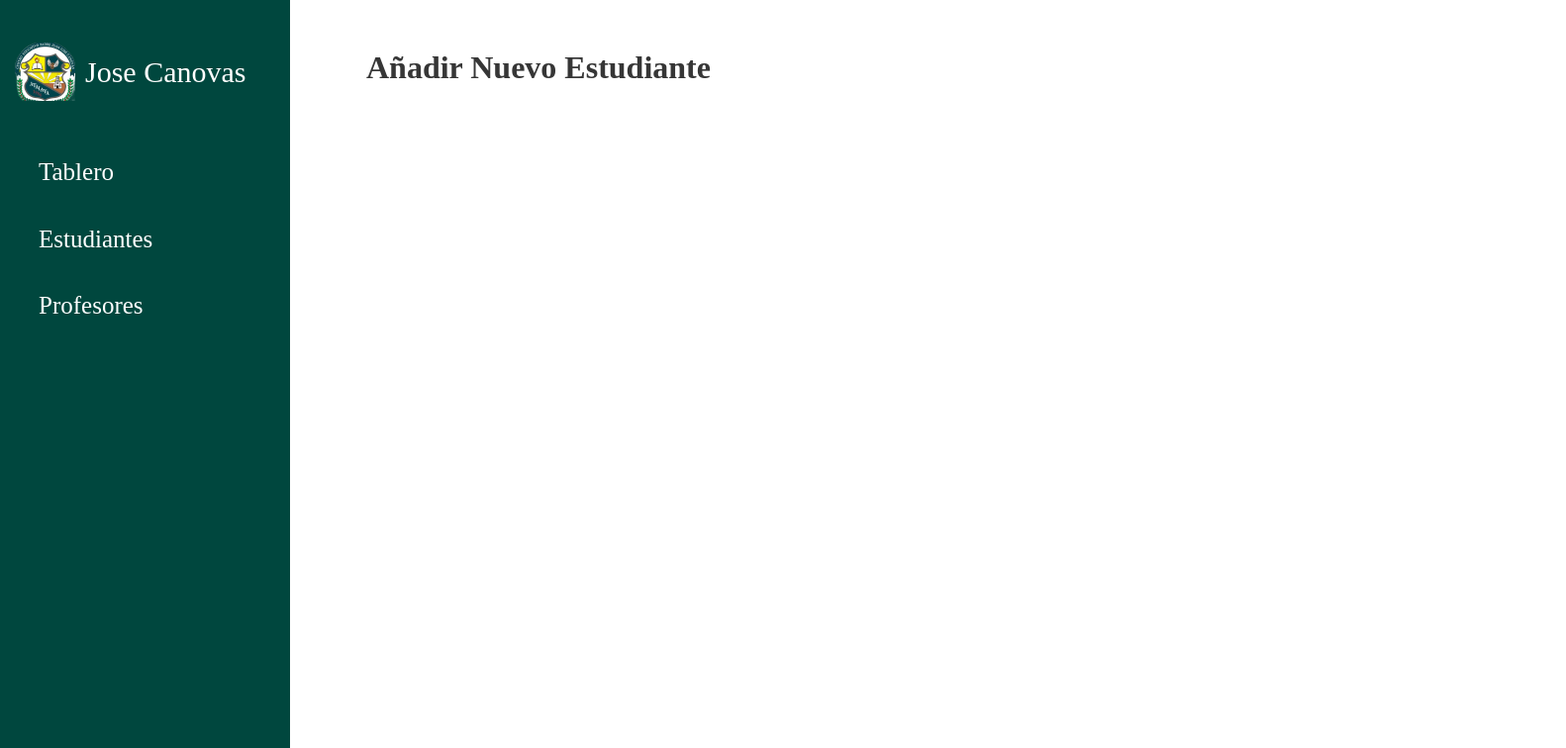
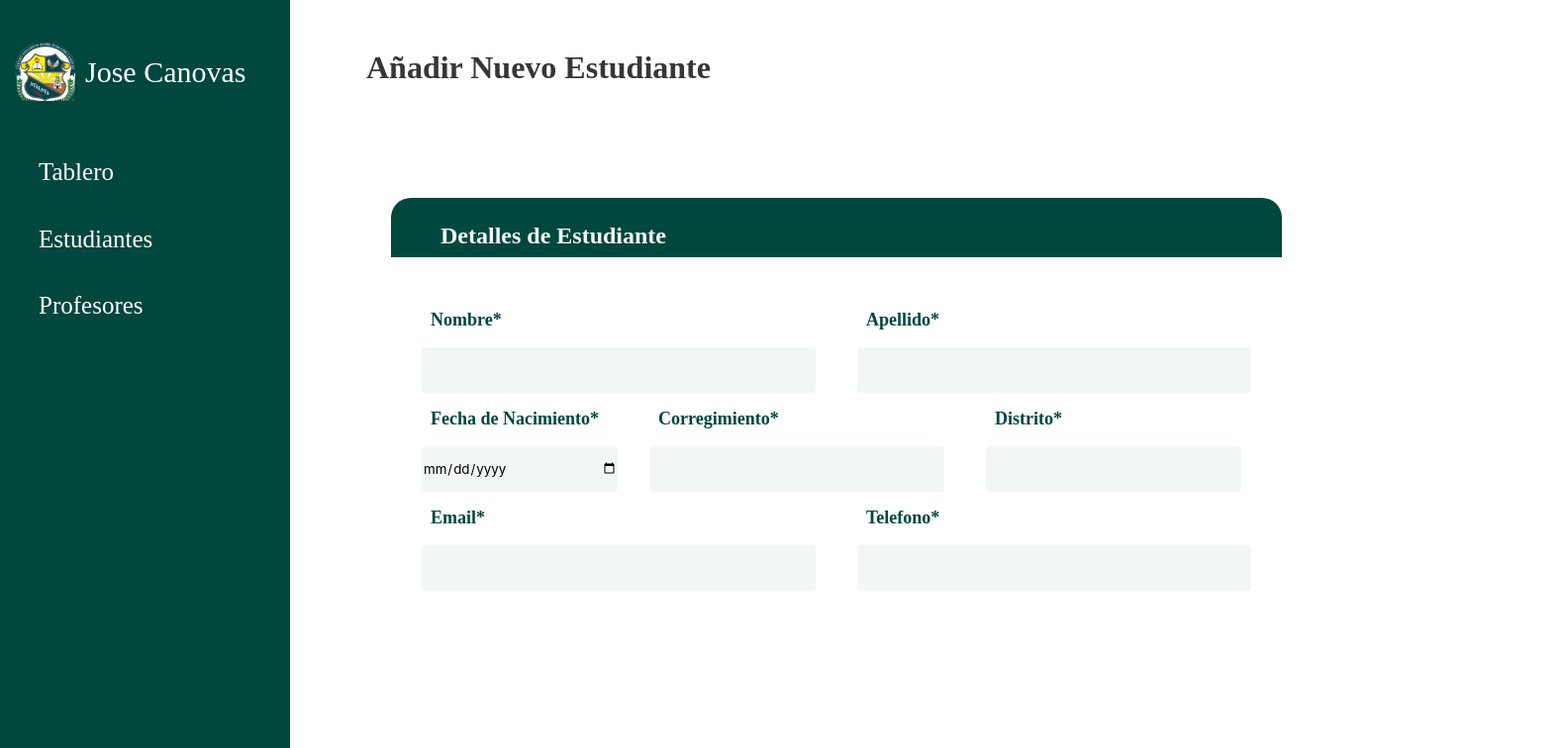
Before and after one commit to ovg-Code/JoseCanovaGestionHorario, a React (Create React App) app in the folder app/: page /Addestudiante in a window 1280 px wide. Shown: the top 756 px of the page at 99% size, 1582 px wide, since content can reach past the window. Built offline with nearby package versions, Linux system fonts and the light colour scheme.

Commit message:
Pagina de agregar estudiantes

```diff
--- /dev/null
+++ b/app/src/components/Addestudiantes.css
@@ -0,0 +1,389 @@
+.container_tabla{
+position: absolute;
+width: 900px;
+height: 753px;
+left: 300px;
+top: 150px;
+}
+.top_tabla{
+position: absolute;
+width: 900px;
+height: 60px;
+left: 95px;
+top: 50px;
+
+/* Color/Green */
+
+background: #00473E;
+border-radius: 20px 20px 0px 0px;
+}
+.title_tabla{
+position: absolute;
+width: 306px;
+height: 36px;
+left: 50px;
+top: 20px;
+
+/* Heading/Heading 3 */
+
+font-family: 'Poppins';
+font-style: normal;
+font-weight: 700;
+font-size: 24px;
+line-height: 36px;
+/* identical to box height */
+
+
+/* Color/White */
+
+color: #F2F7F5;
+}
+
+.nestudiante{
+    box-sizing: border-box;
+
+position: absolute;
+width: 400px;
+height: 48px;
+
+left: 30px;
+right: 0px;
+top: 150px;
+
+/* Color/White */
+
+background: #F2F7F5;
+/* Color/Gray 2 */
+
+border: 1px solid #FFFFFE;
+border-radius: 5px;
+}
+
+.addnameestudiante{
+    position: absolute;
+    width: 577px;
+    height: 91px;
+    left: 40px;
+    top: 110px;
+/* Text/Text Semi Bold 1 */
+
+font-family: 'Poppins';
+font-style: normal;
+font-weight: 600;
+font-size: 18px;
+line-height: 27px;
+/* identical to box height */
+
+
+/* Color/Text */
+
+color: #00473E;
+
+
+/* Inside auto layout */
+
+flex: none;
+order: 0;
+flex-grow: 0;
+}
+
+.lastnameimput{
+
+
+    position: absolute;
+    width: 400px;
+    height: 48px;
+
+    left: 0 px;
+    right: 30px;
+    top: 150px;
+
+    /* Color/White */
+
+    background: #F2F7F5;
+    /* Color/Gray 2 */
+
+    border: 1px solid #FFFFFE;
+    border-radius: 5px;
+}
+
+.lasttitle{
+    position: absolute;
+    width: 577px;
+    height: 91px;
+    left: 480px;
+    top: 110px;
+/* Text/Text Semi Bold 1 */
+
+font-family: 'Poppins';
+font-style: normal;
+font-weight: 600;
+font-size: 18px;
+line-height: 27px;
+/* identical to box height */
+
+
+/* Color/Text */
+
+color: #00473E;
+
+
+/* Inside auto layout */
+
+flex: none;
+order: 0;
+flex-grow: 0;
+}
+
+.fechaimp{
+    box-sizing: border-box;
+
+    position: absolute;
+    width: 200px;
+    height: 48px;
+
+    left: 30px;
+    right: 0px;
+    top: 250px;
+
+    /* Color/White */
+
+    background: #F2F7F5;
+    /* Color/Gray 2 */
+
+    border: 1px solid #FFFFFE;
+    border-radius: 5px;
+}
+
+.fechatitle{
+    position: absolute;
+    width: 577px;
+    height: 91px;
+    left: 40px;
+    top: 210px;
+/* Text/Text Semi Bold 1 */
+
+font-family: 'Poppins';
+font-style: normal;
+font-weight: 600;
+font-size: 18px;
+line-height: 27px;
+/* identical to box height */
+
+
+/* Color/Text */
+
+color: #00473E;
+
+
+/* Inside auto layout */
+
+flex: none;
+order: 0;
+flex-grow: 0;
+}
+
+.distritoimp{
+    box-sizing: border-box;
+
+    position: absolute;
+    width: 260px;
+    height: 48px;
+
+    left: 600px;
+    right: 0px;
+    top: 250px;
+
+    /* Color/White */
+
+    background: #F2F7F5;
+    /* Color/Gray 2 */
+
+    border: 1px solid #FFFFFE;
+    border-radius: 5px;
+}
+.distritotitle{
+    position: absolute;
+    width: 577px;
+    height: 91px;
+    left: 610px;
+    top: 210px;
+/* Text/Text Semi Bold 1 */
+
+font-family: 'Poppins';
+font-style: normal;
+font-weight: 600;
+font-size: 18px;
+line-height: 27px;
+/* identical to box height */
+
+
+/* Color/Text */
+
+color: #00473E;
+
+
+/* Inside auto layout */
+
+flex: none;
+order: 0;
+flex-grow: 0;
+}
+.corregiimp{
+    box-sizing: border-box;
+
+    position: absolute;
+    width: 300px;
+    height: 48px;
+    left: 260px;
+    right: 0px;
+    top: 250px;
+
+    /* Color/White */
+
+    background: #F2F7F5;
+    /* Color/Gray 2 */
+
+    border: 1px solid #FFFFFE;
+    border-radius: 5px;
+}
+.corregititle{
+    position: absolute;
+    width: 577px;
+    height: 91px;
+    left: 270px;
+    top: 210px;
+/* Text/Text Semi Bold 1 */
+
+font-family: 'Poppins';
+font-style: normal;
+font-weight: 600;
+font-size: 18px;
+line-height: 27px;
+/* identical to box height */
+
+
+/* Color/Text */
+
+color: #00473E;
+
+
+/* Inside auto layout */
+
+flex: none;
+order: 0;
+flex-grow: 0;
+}
+
+
+.emailimp{
+    box-sizing: border-box;
+
+    position: absolute;
+    width: 400px;
+    height: 48px;
+    left: 30px;
+    right: 0px;
+    top: 350px;
+
+    /* Color/White */
+
+    background: #F2F7F5;
+    /* Color/Gray 2 */
+
+    border: 1px solid #FFFFFE;
+    border-radius: 5px;
+}
+.emailtitle{
+    position: absolute;
+    width: 577px;
+    height: 91px;
+    left: 40px;
+    top: 310px;
+/* Text/Text Semi Bold 1 */
+
+font-family: 'Poppins';
+font-style: normal;
+font-weight: 600;
+font-size: 18px;
+line-height: 27px;
+/* identical to box height */
+
+
+/* Color/Text */
+
+color: #00473E;
+
+
+/* Inside auto layout */
+
+flex: none;
+order: 0;
+flex-grow: 0;
+}
+.phoneimput{
+
+
+    position: absolute;
+    width: 400px;
+    height: 48px;
+
+    left: 0 px;
+    right: 30px;
+    top: 350px;
+
+    /* Color/White */
+
+    background: #F2F7F5;
+    /* Color/Gray 2 */
+
+    border: 1px solid #FFFFFE;
+    border-radius: 5px;
+}
+
+.phonetitle{
+    position: absolute;
+    width: 577px;
+    height: 91px;
+    left: 480px;
+    top: 310px;
+/* Text/Text Semi Bold 1 */
+
+font-family: 'Poppins';
+font-style: normal;
+font-weight: 600;
+font-size: 18px;
+line-height: 27px;
+/* identical to box height */
+
+
+/* Color/Text */
+
+color: #00473E;
+
+
+/* Inside auto layout */
+
+flex: none;
+order: 0;
+flex-grow: 0;
+}
+.button{
+display: flex;
+flex-direction: row;
+justify-content: center;
+align-items: center;
+padding: 10px 24px;
+gap: 10px;
+
+position: absolute;
+width: 100px;
+height: 40px;
+left: 613px;
+top: 680px;
+
+/* Color/Green */
+
+border: 2px solid #00473E;
+border-radius: 40px;
+}
--- a/app/src/components/pagestyle.css
+++ b/app/src/components/pagestyle.css
@@ -9,7 +9,7 @@ margin-left: 50px;
 font-family: 'Poppins';
 font-style: normal;
 font-weight: 700;
-font-size: 36px;
+font-size: 25px;
 line-height: 54px;
 /* identical to box height */
 
--- a/app/src/pages/Addestudiante.js
+++ b/app/src/pages/Addestudiante.js
@@ -1,11 +1,54 @@
 import React, {Fragment, useEffect, useState} from 'react'
-import '../components/pagestyle.css'
+import '../components/Addestudiantes.css'
 
 export default function Addestudiante() {
+
   return (
-    <div>
-        <a className='title'>Añadir Nuevo Estudiante</a>
+    <Fragment>
+        <div>
+        <h1 className='title'>Añadir Nuevo Estudiante</h1>
+        <div className='container_tabla'>
+            <div className='top_tabla'>
+                <h1 className='title_tabla'>Detalles de Estudiante</h1>
+                    <form>
+                        <label for="name">
+                            <span className='addnameestudiante'>Nombre*</span>
+                            <input className='nestudiante' id="name" type="text" name="nameestu" autoComplete='given-name'/>
+                        </label>
+                        <label for="lastname">
+                            <span className='lasttitle'>Apellido*</span>
+                            <input className='lastnameimput' id="name" type="text" name="fname" autoComplete='family-name' />
+                        </label>
+                        <label for="lastname">
+                            <span className='fechatitle'>Fecha de Nacimiento*</span>
+                            <input className='fechaimp' id="name" type="date" name="fname" />
+                        </label>
+                        <label for="lastname">
+                            <span className='corregititle'>Corregimiento*</span>
+                            <input className='corregiimp' id="name" type="text" name="fname" />
+                        </label>
+                        <label for="lastname">
+                            <span className='distritotitle'>Distrito*</span>
+                            <input className='distritoimp' id="name" type="text" name="fname" />
+                        </label>
+                        <label for="lastname">
+                            <span className='emailtitle'>Email*</span>
+                            <input className='emailimp' id="name" type="email" name="fname" />
+                        </label>
+                        <label for="lastname">
+                            <span className='phonetitle'>Telefono*</span>
+                            <input className='phoneimput' id="name" type="text" name="fname" />
+                        </label>
+                        <button className='button' type='submit'>
+                            Guardar
+                        </button>
+                    </form>
+            </div>
+
+        </div>
 
     </div>
+    </Fragment>
+
   )
 }
```
